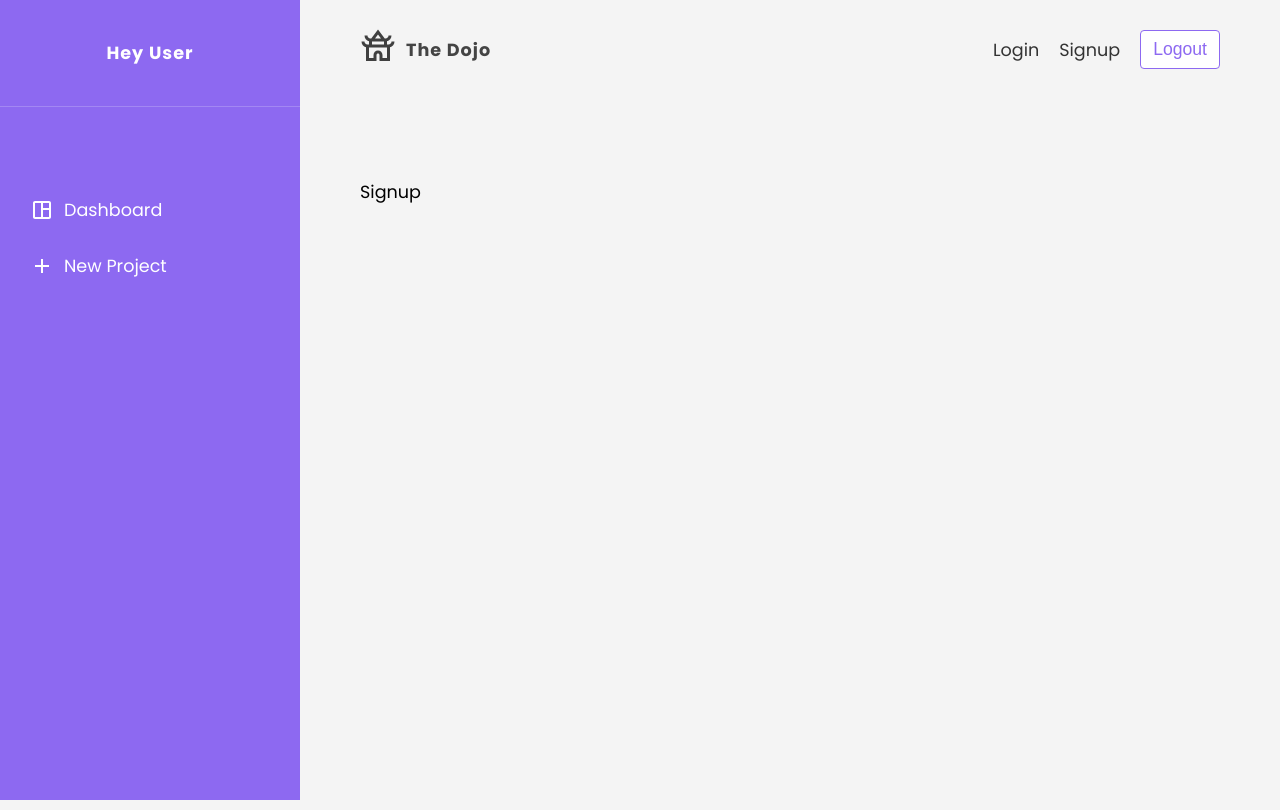
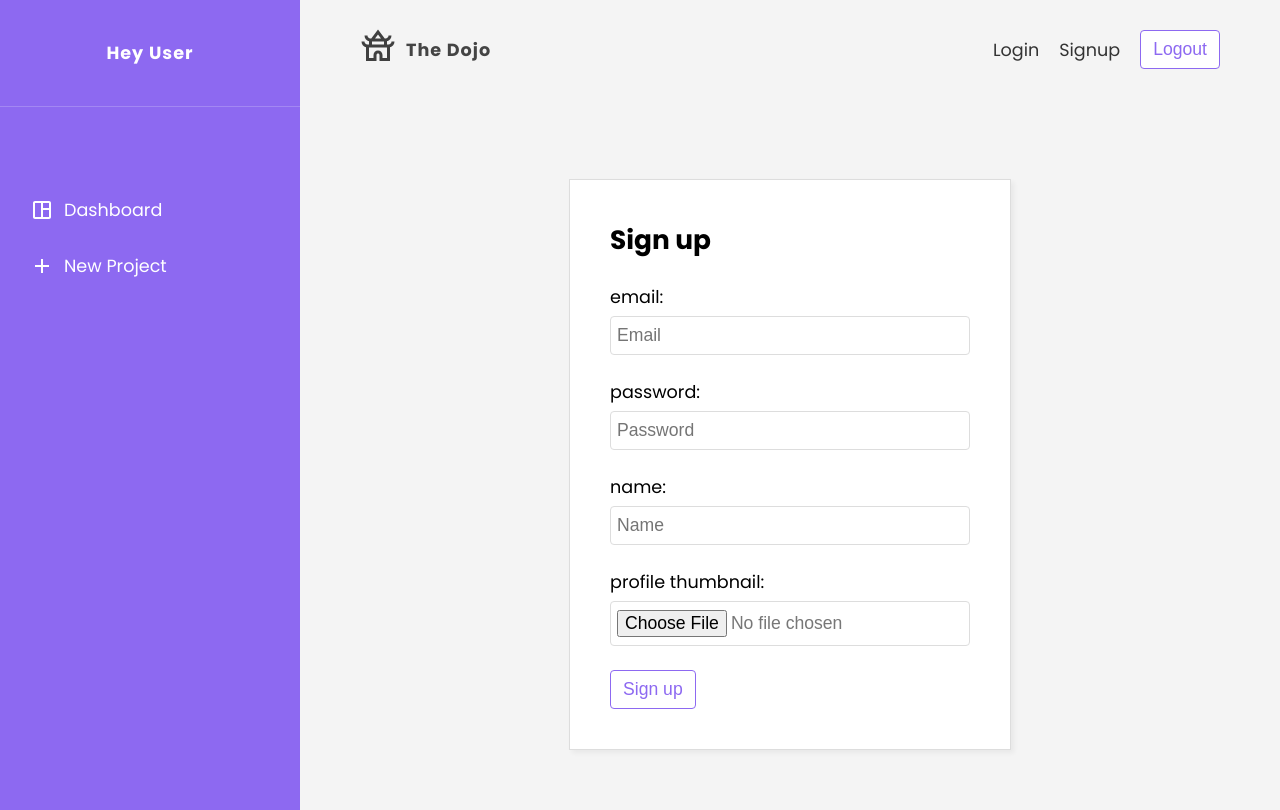
Before and after one commit to olivercastroteran/the-dojo, a React (Create React App) app: page /signup in a window 1280 px wide. Built offline with nearby package versions, Linux system fonts and the light colour scheme; no server answers.

Commit message:
signup form added

```diff
--- a/src/firebase/config.js
+++ b/src/firebase/config.js
@@ -1,6 +1,7 @@
 import { initializeApp } from 'firebase/app';
 import { getFirestore, Timestamp } from 'firebase/firestore';
 import { getAuth } from 'firebase/auth';
+import { getStorage } from 'firebase/storage';
 
 const firebaseConfig = {
   apiKey: 'AIzaSyAGSUTGbYOaZonezCTuL5bTi4rQ3924n8A',
@@ -20,7 +21,10 @@ const db = getFirestore();
 // Init firebase Auth
 const auth = getAuth();
 
+// Init storage
+const storage = getStorage();
+
 // timestamp
 const timestamp = Timestamp;
 
-export { db, auth, timestamp };
+export { db, auth, storage, timestamp };
--- a/src/views/Signup/Signup.css
+++ b/src/views/Signup/Signup.css
@@ -0,0 +1,8 @@
+.auth-form {
+  max-width: 360px;
+  margin: 60px auto;
+  padding: 40px;
+  border: 1px solid #ddd;
+  box-shadow: 3px 3px 5px rgba(0, 0, 0, 0.05);
+  background: #fff;
+}
--- a/src/views/Signup/Signup.jsx
+++ b/src/views/Signup/Signup.jsx
@@ -1,7 +1,107 @@
+import { useState } from 'react';
 import './Signup.css';
 
 const Signup = () => {
-  return <div className="signup">Signup</div>;
+  const [thumbnail, setThumbnail] = useState(null);
+  const [thumbnailError, setThumbnailError] = useState(null);
+  const [user, setUser] = useState({
+    email: '',
+    password: '',
+    name: '',
+  });
+
+  const handleSubmit = (e) => {
+    e.preventDefault();
+    console.log({ ...user, thumbnail });
+  };
+
+  const handleChange = (e) => {
+    const { name, value } = e.target;
+
+    setUser((prevUser) => {
+      return {
+        ...prevUser,
+        [name]: value,
+      };
+    });
+  };
+
+  const handleFileChange = (e) => {
+    setThumbnail(null);
+    let selected = e.target.files[0];
+
+    if (!selected) {
+      setThumbnailError('Please select a file');
+      return;
+    }
+    if (!selected.type.includes('image')) {
+      setThumbnailError('Selected file must be an image');
+      return;
+    }
+    if (selected.size > 100000) {
+      setThumbnailError('Image file size must be les than 100Kb');
+      return;
+    }
+
+    setThumbnailError(null);
+    setThumbnail(selected);
+    console.log('thumbnail updated');
+  };
+
+  return (
+    <form className="auth-form" onSubmit={handleSubmit}>
+      <h2>Sign up</h2>
+
+      <label>
+        <span>email:</span>
+        <input
+          type="email"
+          name="email"
+          placeholder="Email"
+          onChange={handleChange}
+          value={user.email}
+          required
+        />
+      </label>
+
+      <label>
+        <span>password:</span>
+        <input
+          type="password"
+          name="password"
+          placeholder="Password"
+          onChange={handleChange}
+          value={user.password}
+          required
+        />
+      </label>
+
+      <label>
+        <span>name:</span>
+        <input
+          type="text"
+          name="name"
+          placeholder="Name"
+          onChange={handleChange}
+          value={user.name}
+          required
+        />
+      </label>
+
+      <label>
+        <span>profile thumbnail:</span>
+        <input
+          type="file"
+          name="thumbnail"
+          onChange={handleFileChange}
+          required
+        />
+        {thumbnailError && <div className="error">{thumbnailError}</div>}
+      </label>
+
+      <button className="btn">Sign up</button>
+    </form>
+  );
 };
 
 export default Signup;
```
